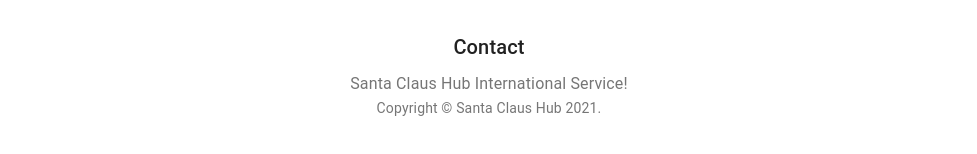
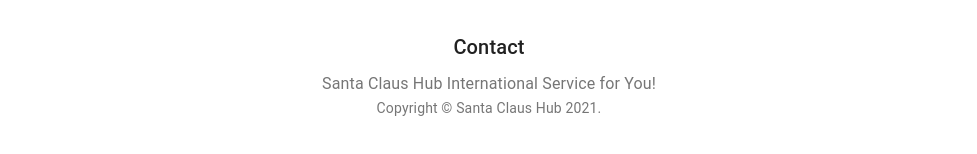
Before and after one commit to RashVV/SCHub, a React (Create React App) app: page / in a window 1280 px wide. Shown: the part 1790-1944 px from the top of the page, without its empty margins (151-1128 px from the left). Built offline with nearby package versions, Linux system fonts and the light colour scheme; the HTML template or start-up script is replaced by a standard one.

Commit message:
add some info

```diff
--- a/src/Album.js
+++ b/src/Album.js
@@ -190,7 +190,7 @@
           Contact
         </Typography>
         <Typography variant="subtitle1" align="center" color="textSecondary" component="p">
-          Santa Claus Hub International Service!
+          Santa Claus Hub International Service for You!
         </Typography>
         <Copyright />
       </footer>
--- a/src/ComposedTextField.js
+++ b/src/ComposedTextField.js
@@ -36,7 +36,6 @@
         <Input {...register("deals")} />
         <FormHelperText id="component-helper-text">What good deals you make this year.</FormHelperText>
       </FormControl>
-      <imput type="submit" />
       <Button variant="outlined" type="submit" color="secondary">Create and Sent</Button>
       </form>
        );
```
